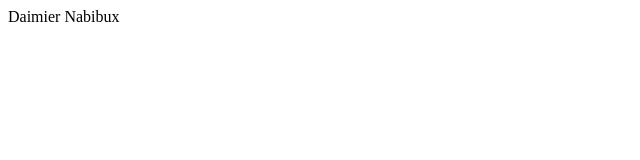
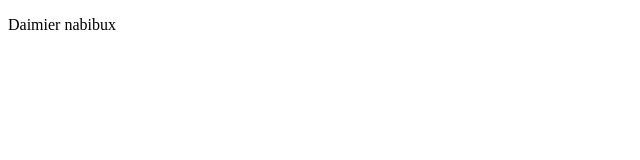
Before and after one commit to Daimier/Mijn-website-930978c7, a plain HTML site: page index.html in a window 1280 px wide. Shown: the whole page, without its empty margins (0-640 px from the left). Drawn offline with Linux system fonts and the light colour scheme.

Commit message:
Uitwerking van de exercise

```diff
--- a/index.html
+++ b/index.html
@@ -1 +1,9 @@
-<p> Daimier Nabibux </p>
+<!DOCTYPE html>
+<html>
+  <head>
+    <title>My test page</title>
+  </head>
+  <body>
+    <p>Daimier nabibux</p>
+  </body>
+</html>
```
